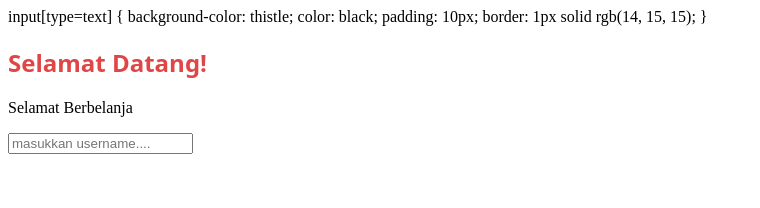
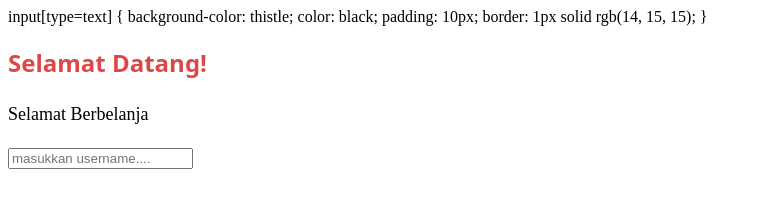
Before and after one commit to dedeherman/web-programming, a plain HTML site: page index.html in a window 1280 px wide. Shown: the whole page, without its empty margins (0-760 px from the left). Drawn offline with Linux system fonts and the light colour scheme.

Commit message:
modified index.html

```diff
--- a/index.html
+++ b/index.html
@@ -7,7 +7,7 @@
     <title>Contoh internal CSS</title>
     <!-- penulisan css dalam tag head -->
     <style type="text/css">
-        <style type="text/css">p {
+        p {
             font-family: serif;
             line-height: 1.75em;
             font-size: 18px;
```
